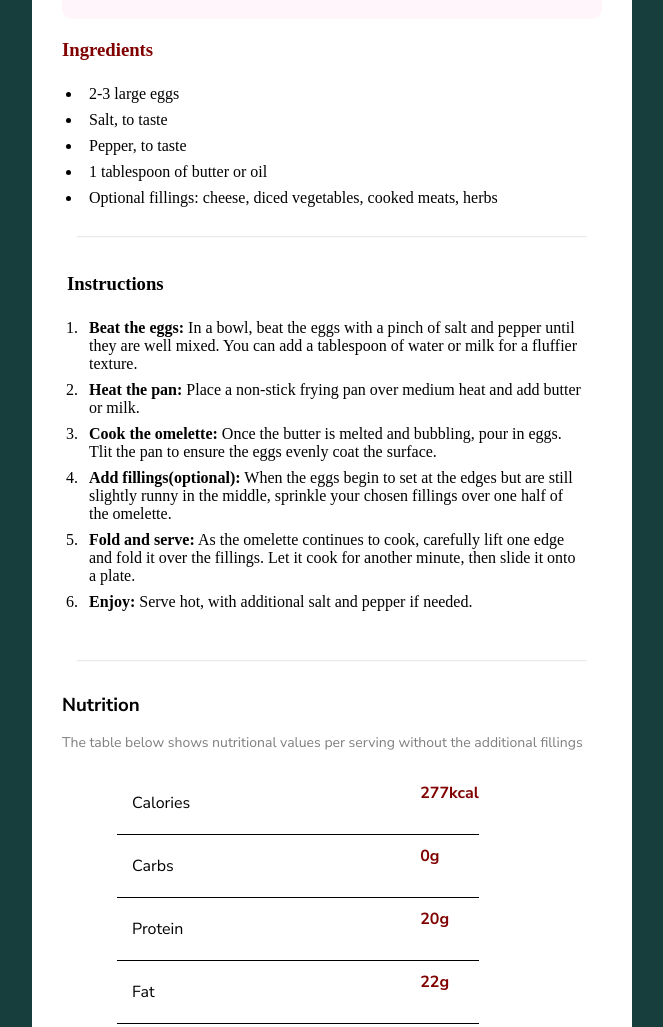
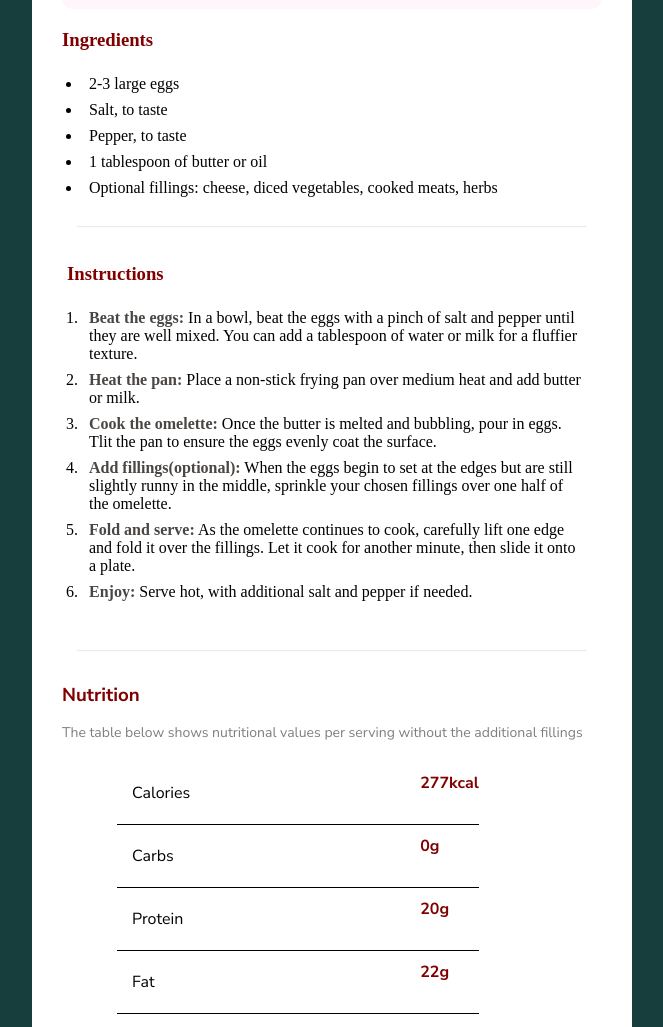
Before and after one commit to Whereisade/recipePage, a plain HTML site: page index.html in a window 1280 px wide. Shown: the part 676-1703 px from the top of the page, without its empty margins (308-971 px from the left). Drawn offline with Linux system fonts and the light colour scheme; a web font is replaced by a local one.

Commit message:
added more colors

```diff
--- a/style.css
+++ b/style.css
@@ -17,7 +17,7 @@ body{
     height: fit-content;
     border-radius: 10px;
     /* Using margin: auto to center a div */
-    margin: 100px auto;
+    margin: 90px auto;
     display: flex;
     flex-direction: column;
     justify-content: center;
@@ -117,6 +117,7 @@ hr{
 .instructions h3{
    margin: 0 0 10px 5px;
    font-weight: 900;
+   color: #800000;
 }
 #tlist{
     margin-left: 10px;
@@ -125,9 +126,16 @@ hr{
 .thdli{
     padding: 4px 7px;
 }
+strong{
+    /* opacity: 0.8; */
+    color: #4a4643;
+}
 
 #nutrition{
     padding-top: 15px;
+}
+#nutrition h3{
+    color: #800000;
 }
 #nutripara{
     font-size: 14px;
```
